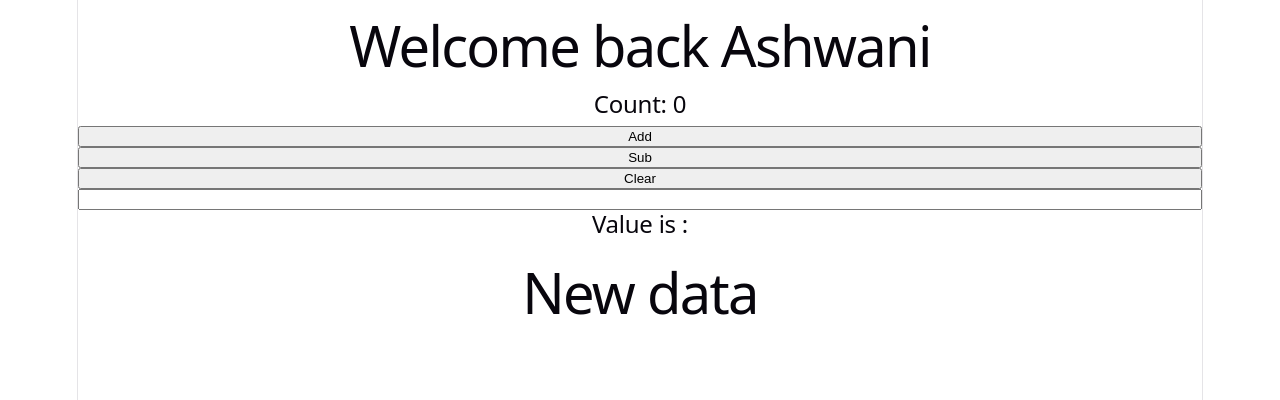
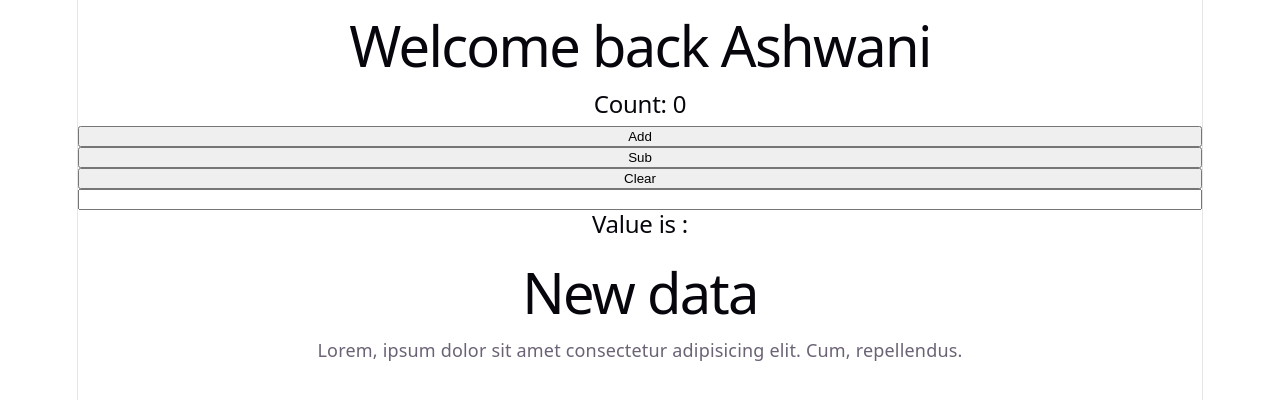
Before and after one commit to Ashwani4841/React-Practice, a React (Vite) app in the folder useState/: page / in a window 1280 px wide. Shown: the top 400 px of the page. Built offline with nearby package versions, Linux system fonts and the light colour scheme.

Commit message:
Add useState React practice project

```diff
--- a/useState/src/App.jsx
+++ b/useState/src/App.jsx
@@ -16,6 +16,7 @@ function App() {
       <input onChange={()=>(setData(e.event.value))}></input>
       <h2>Value is : {data}</h2>
       <h1>New data</h1>
+      <p>Lorem, ipsum dolor sit amet consectetur adipisicing elit. Cum, repellendus.</p>
     </>
   )
 }
```
